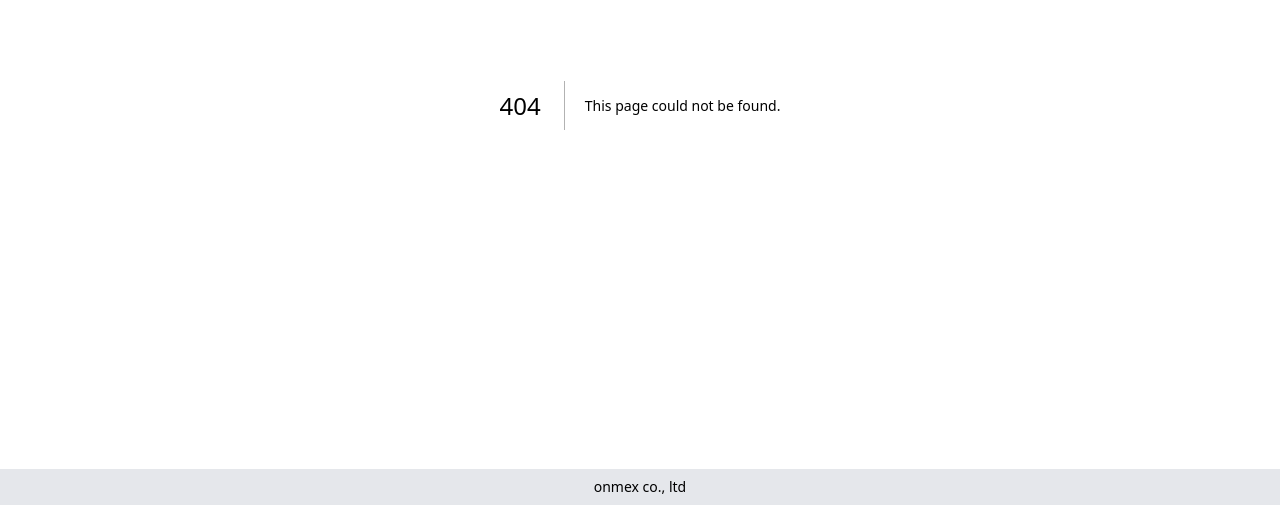
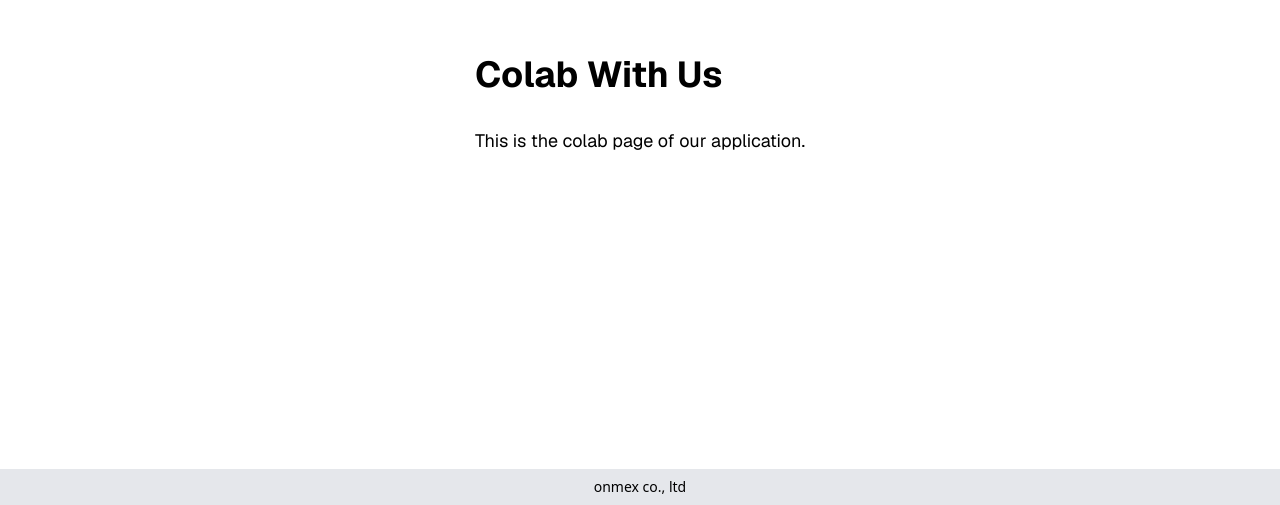
Before and after one commit to kurocafe/omnex-homepage, a Next.js app: page /colab in a window 1280 px wide. Before the commit this address had no page. Shown: the part 295-800 px from the top of the page. Built offline with nearby package versions, Linux system fonts and the light colour scheme.

Commit message:
Colabコンポーネントを新規作成し、コラボレーションページの基本レイアウトを追加

```diff
--- /dev/null
+++ b/src/app/colab/page.tsx
@@ -0,0 +1,10 @@
+export default function Colab() {
+  return (
+    <div className="grid grid-rows-[20px_1fr_20px] items-center justify-items-center min-h-screen p-8 pb-20 gap-16 sm:p-20 font-[family-name:var(--font-geist-sans)]">
+      <main className="flex flex-col gap-[32px] row-start-2 items-center sm:items-start">
+        <h1 className="text-4xl font-bold">Colab With Us</h1>
+        <p className="text-lg">This is the colab page of our application.</p>
+      </main>
+    </div>
+  );
+}
```
